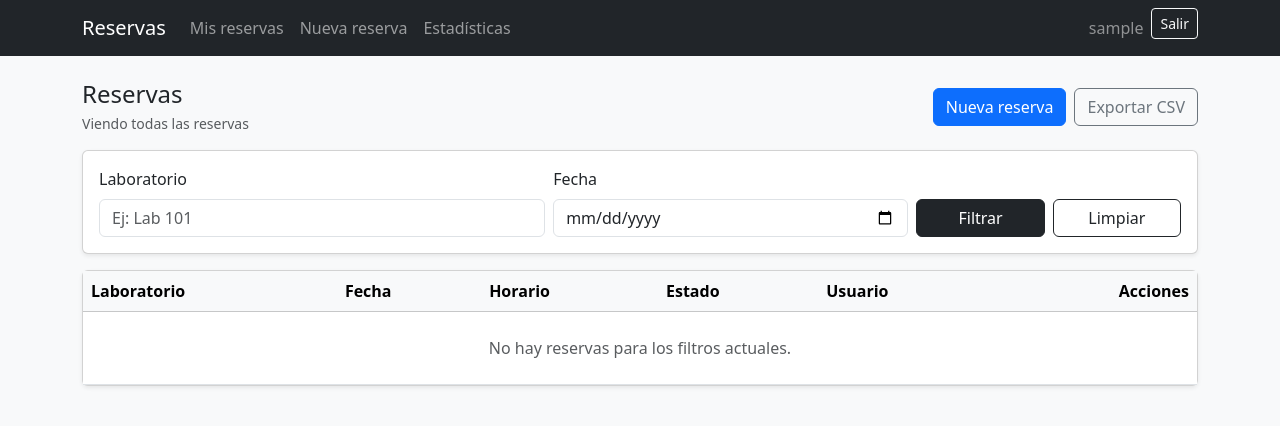
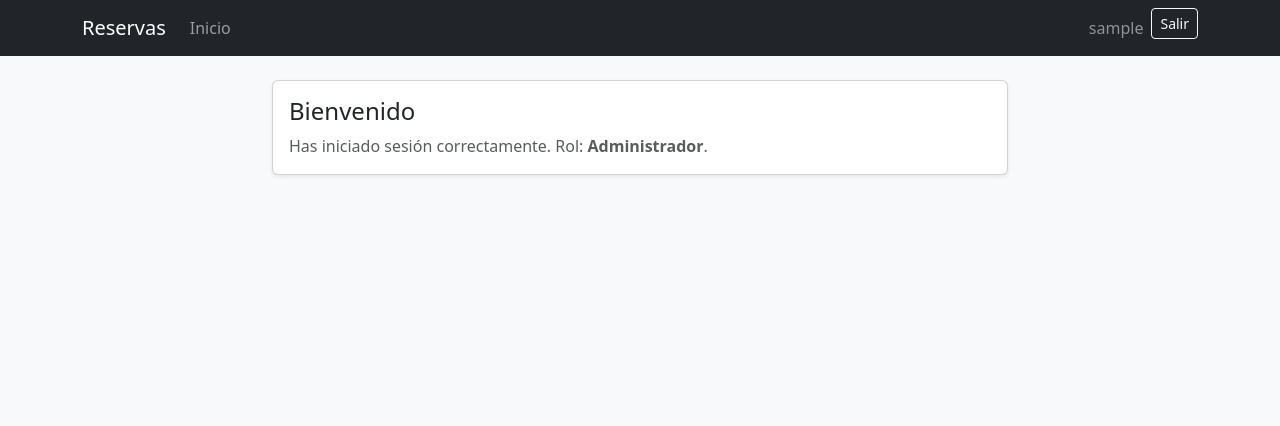
Before and after one commit to jManuel0/Sistema-de-gestion-de-resrvas-de-laboratorio, a Django app: page / in a window 1280 px wide. Shown: the top 426 px of the page. Run offline with Django 5.2, Linux system fonts and the light colour scheme; the visitor is signed in with stand-in values (Sample User, id 1); data that the repository does not hold is empty.

Commit message:
Retirar CRUD de reservas en main
Se elimina el módulo de reservas (vistas/urls/plantillas/formularios) para que el desarrollador 2 lo implemente. Se mantiene autenticación, roles y una vista Home protegida.

Co-authored-by: Cursor <cursoragent@cursor.com>

```diff
--- a/reservas_juanmanuel/urls.py
+++ b/reservas_juanmanuel/urls.py
@@ -7,11 +7,5 @@ app_name = 'reservas'
 urlpatterns = [
     path('login/', views.UsuarioLoginView.as_view(), name='login'),
     path('logout/', views.UsuarioLogoutView.as_view(), name='logout'),
-    path('', views.ReservaListView.as_view(), name='lista'),
-    path('reservas/nueva/', views.ReservaCreateView.as_view(), name='crear'),
-    path('reservas/<int:pk>/editar/', views.ReservaUpdateView.as_view(), name='editar'),
-    path('reservas/<int:pk>/eliminar/', views.ReservaDeleteView.as_view(), name='eliminar'),
-    path('reservas/<int:pk>/estado/', views.ReservaEstadoUpdateView.as_view(), name='cambiar_estado'),
-    path('reportes/reservas.csv', views.ReservaCSVExportView.as_view(), name='csv'),
-    path('estadisticas/', views.EstadisticasView.as_view(), name='estadisticas'),
+    path('', views.HomeView.as_view(), name='home'),
 ]
--- a/reservas_juanmanuel/views.py
+++ b/reservas_juanmanuel/views.py
@@ -1,18 +1,7 @@
-import csv
-from datetime import date
-
 from django.contrib.auth.forms import AuthenticationForm
 from django.contrib.auth.views import LoginView, LogoutView
 from django.contrib.auth.mixins import LoginRequiredMixin, UserPassesTestMixin
-from django.db.models import Count
-from django.http import HttpResponse
-from django.urls import reverse_lazy
-from django.utils.timezone import now
-from django.views import View
-from django.views.generic import CreateView, DeleteView, ListView, TemplateView, UpdateView
-
-from .forms import ReservaEstadoForm, ReservaForm
-from .models import Reserva
+from django.views.generic import TemplateView
 
 
 class BootstrapAuthenticationForm(AuthenticationForm):
@@ -48,142 +37,11 @@ class RolBasicoMixin(UserPassesTestMixin):
         return es_admin(self.request.user) or es_docente(self.request.user)
 
 
-class ReservaQuerysetMixin:
-    def base_queryset(self):
-        qs = Reserva.objects.select_related('usuario')
-        if es_admin(self.request.user):
-            return qs
-        return qs.filter(usuario=self.request.user)
-
-
-class ReservaListView(LoginRequiredMixin, RolBasicoMixin, ReservaQuerysetMixin, ListView):
-    model = Reserva
-    template_name = 'reservas/reserva_list.html'
-    context_object_name = 'reservas'
-    paginate_by = 20
-
-    def get_queryset(self):
-        qs = self.base_queryset()
-        laboratorio = (self.request.GET.get('laboratorio') or '').strip()
-        fecha = (self.request.GET.get('fecha') or '').strip()
-
-        if laboratorio:
-            qs = qs.filter(laboratorio__icontains=laboratorio)
-        if fecha:
-            qs = qs.filter(fecha=fecha)
-
-        return qs
+class HomeView(LoginRequiredMixin, RolBasicoMixin, TemplateView):
+    template_name = 'home.html'
 
     def get_context_data(self, **kwargs):
         ctx = super().get_context_data(**kwargs)
-        ctx['filtro_laboratorio'] = (self.request.GET.get('laboratorio') or '').strip()
-        ctx['filtro_fecha'] = (self.request.GET.get('fecha') or '').strip()
         ctx['es_admin'] = es_admin(self.request.user)
+        ctx['es_docente'] = es_docente(self.request.user)
         return ctx
-
-
-class ReservaCreateView(LoginRequiredMixin, RolBasicoMixin, CreateView):
-    model = Reserva
-    form_class = ReservaForm
-    template_name = 'reservas/reserva_form.html'
-    success_url = reverse_lazy('reservas:lista')
-
-    def form_valid(self, form):
-        form.instance.usuario = self.request.user
-        form.instance.estado = Reserva.Estados.PENDIENTE
-        return super().form_valid(form)
-
-
-class SoloPendientePropietarioMixin(UserPassesTestMixin):
-    def test_func(self):
-        reserva: Reserva = self.get_object()
-        return (
-            reserva.usuario_id == self.request.user.id
-            and reserva.estado == Reserva.Estados.PENDIENTE
-        )
-
-
-class ReservaUpdateView(LoginRequiredMixin, RolBasicoMixin, SoloPendientePropietarioMixin, UpdateView):
-    model = Reserva
-    form_class = ReservaForm
-    template_name = 'reservas/reserva_form.html'
-    success_url = reverse_lazy('reservas:lista')
-
-
-class ReservaDeleteView(LoginRequiredMixin, RolBasicoMixin, SoloPendientePropietarioMixin, DeleteView):
-    model = Reserva
-    template_name = 'reservas/reserva_confirm_delete.html'
-    success_url = reverse_lazy('reservas:lista')
-
-
-class AdminEstadoMixin(UserPassesTestMixin):
-    def test_func(self):
-        return es_admin(self.request.user)
-
-
-class ReservaEstadoUpdateView(LoginRequiredMixin, AdminEstadoMixin, UpdateView):
-    model = Reserva
-    form_class = ReservaEstadoForm
-    template_name = 'reservas/reserva_estado_form.html'
-    success_url = reverse_lazy('reservas:lista')
-
-
-class ReservaCSVExportView(LoginRequiredMixin, RolBasicoMixin, ReservaQuerysetMixin, View):
-    def get(self, request, *args, **kwargs):
-        qs = self.base_queryset()
-        laboratorio = (request.GET.get('laboratorio') or '').strip()
-        fecha = (request.GET.get('fecha') or '').strip()
-        if laboratorio:
-            qs = qs.filter(laboratorio__icontains=laboratorio)
-        if fecha:
-            qs = qs.filter(fecha=fecha)
-
-        response = HttpResponse(content_type='text/csv; charset=utf-8')
-        nombre = f"reservas_{now().date().isoformat()}.csv"
-        response['Content-Disposition'] = f'attachment; filename="{nombre}"'
-
-        writer = csv.writer(response)
-        writer.writerow(
-            [
-                'usuario',
-                'laboratorio',
-                'fecha',
-                'hora_inicio',
-                'hora_fin',
-                'estado',
-                'motivo',
-                'fecha_creacion',
-            ]
-        )
-        for r in qs:
-            writer.writerow(
-                [
-                    r.usuario.get_username(),
-                    r.laboratorio,
-                    r.fecha.isoformat(),
-                    r.hora_inicio.strftime('%H:%M'),
-                    r.hora_fin.strftime('%H:%M'),
-                    r.get_estado_display(),
-                    r.motivo,
-                    r.fecha_creacion.isoformat(sep=' ', timespec='seconds'),
-                ]
-            )
-        return response
-
-
-class EstadisticasView(LoginRequiredMixin, RolBasicoMixin, ReservaQuerysetMixin, TemplateView):
-    template_name = 'reservas/estadisticas.html'
-
-    def get_context_data(self, **kwargs):
-        ctx = super().get_context_data(**kwargs)
-        qs = self.base_queryset()
-
-        hoy = date.today()
-        ctx['total'] = qs.count()
-        ctx['por_estado'] = list(qs.values('estado').annotate(total=Count('id')).order_by('estado'))
-        ctx['por_laboratorio'] = list(
-            qs.values('laboratorio').annotate(total=Count('id')).order_by('-total', 'laboratorio')
-        )
-        ctx['hoy'] = hoy
-        ctx['es_admin'] = es_admin(self.request.user)
-        return ctx
--- a/reservas_laboratorio_juanmanuel/settings.py
+++ b/reservas_laboratorio_juanmanuel/settings.py
@@ -120,5 +120,5 @@ STATIC_URL = 'static/'
 DEFAULT_AUTO_FIELD = 'django.db.models.BigAutoField'
 
 LOGIN_URL = 'reservas:login'
-LOGIN_REDIRECT_URL = 'reservas:lista'
+LOGIN_REDIRECT_URL = 'reservas:home'
 LOGOUT_REDIRECT_URL = 'reservas:login'
--- a/templates/base.html
+++ b/templates/base.html
@@ -14,7 +14,7 @@
   <body class="bg-light">
     <nav class="navbar navbar-expand-lg navbar-dark bg-dark">
       <div class="container">
-        <a class="navbar-brand" href="{% url 'reservas:lista' %}">Reservas</a>
+        <a class="navbar-brand" href="{% url 'reservas:home' %}">Reservas</a>
         <button
           class="navbar-toggler"
           type="button"
@@ -30,13 +30,7 @@
         <div class="collapse navbar-collapse" id="nav">
           <ul class="navbar-nav me-auto mb-2 mb-lg-0">
             <li class="nav-item">
-              <a class="nav-link" href="{% url 'reservas:lista' %}">Mis reservas</a>
-            </li>
-            <li class="nav-item">
-              <a class="nav-link" href="{% url 'reservas:crear' %}">Nueva reserva</a>
-            </li>
-            <li class="nav-item">
-              <a class="nav-link" href="{% url 'reservas:estadisticas' %}">Estadísticas</a>
+              <a class="nav-link" href="{% url 'reservas:home' %}">Inicio</a>
             </li>
           </ul>
 
--- /dev/null
+++ b/templates/home.html
@@ -0,0 +1,18 @@
+{% extends "base.html" %}
+{% block title %}Inicio{% endblock %}
+
+{% block content %}
+  <div class="row justify-content-center">
+    <div class="col-12 col-lg-8">
+      <div class="card shadow-sm">
+        <div class="card-body">
+          <h1 class="h4 mb-2">Bienvenido</h1>
+          <p class="text-muted mb-0">
+            Has iniciado sesión correctamente.
+            {% if es_admin %}Rol: <b>Administrador</b>.{% elif es_docente %}Rol: <b>Docente</b>.{% endif %}
+          </p>
+        </div>
+      </div>
+    </div>
+  </div>
+{% endblock %}
--- a/templates/reservas/reserva_list.html
+++ /dev/null
@@ -1,119 +0,0 @@
-{% extends "base.html" %}
-{% block title %}Reservas{% endblock %}
-
-{% block content %}
-  <div class="d-flex align-items-center justify-content-between gap-3 flex-wrap mb-3">
-    <div>
-      <h1 class="h4 mb-1">Reservas</h1>
-      <div class="text-muted small">
-        {% if es_admin %}Viendo todas las reservas{% else %}Viendo tus reservas{% endif %}
-      </div>
-    </div>
-
-    <div class="d-flex gap-2">
-      <a class="btn btn-primary" href="{% url 'reservas:crear' %}">Nueva reserva</a>
-      <a
-        class="btn btn-outline-secondary"
-        href="{% url 'reservas:csv' %}?laboratorio={{ filtro_laboratorio|urlencode }}&fecha={{ filtro_fecha|urlencode }}"
-      >
-        Exportar CSV
-      </a>
-    </div>
-  </div>
-
-  <form class="card card-body shadow-sm mb-3" method="get">
-    <div class="row g-2 align-items-end">
-      <div class="col-12 col-md-5">
-        <label class="form-label">Laboratorio</label>
-        <input class="form-control" name="laboratorio" value="{{ filtro_laboratorio }}" placeholder="Ej: Lab 101" />
-      </div>
-      <div class="col-12 col-md-4">
-        <label class="form-label">Fecha</label>
-        <input class="form-control" type="date" name="fecha" value="{{ filtro_fecha }}" />
-      </div>
-      <div class="col-12 col-md-3 d-flex gap-2">
-        <button class="btn btn-dark w-100" type="submit">Filtrar</button>
-        <a class="btn btn-outline-dark w-100" href="{% url 'reservas:lista' %}">Limpiar</a>
-      </div>
-    </div>
-  </form>
-
-  <div class="card shadow-sm">
-    <div class="table-responsive">
-      <table class="table table-hover align-middle mb-0">
-        <thead class="table-light">
-          <tr>
-            <th>Laboratorio</th>
-            <th>Fecha</th>
-            <th>Horario</th>
-            <th>Estado</th>
-            {% if es_admin %}<th>Usuario</th>{% endif %}
-            <th class="text-end">Acciones</th>
-          </tr>
-        </thead>
-        <tbody>
-          {% for r in reservas %}
-            <tr>
-              <td class="fw-semibold">{{ r.laboratorio }}</td>
-              <td>{{ r.fecha }}</td>
-              <td>{{ r.hora_inicio }} - {{ r.hora_fin }}</td>
-              <td>
-                {% if r.estado == 'pendiente' %}
-                  <span class="badge text-bg-warning">Pendiente</span>
-                {% elif r.estado == 'aprobada' %}
-                  <span class="badge text-bg-success">Aprobada</span>
-                {% else %}
-                  <span class="badge text-bg-danger">Rechazada</span>
-                {% endif %}
-              </td>
-              {% if es_admin %}<td>{{ r.usuario.get_username }}</td>{% endif %}
-              <td class="text-end">
-                <div class="btn-group btn-group-sm" role="group" aria-label="acciones">
-                  {% if r.estado == 'pendiente' and r.usuario_id == user.id %}
-                    <a class="btn btn-outline-primary" href="{% url 'reservas:editar' r.pk %}">Editar</a>
-                    <a class="btn btn-outline-danger" href="{% url 'reservas:eliminar' r.pk %}">Cancelar</a>
-                  {% endif %}
-                  {% if es_admin %}
-                    <a class="btn btn-outline-dark" href="{% url 'reservas:cambiar_estado' r.pk %}">
-                      Aprobar/Rechazar
-                    </a>
-                  {% endif %}
-                </div>
-              </td>
-            </tr>
-          {% empty %}
-            <tr>
-              <td colspan="{% if es_admin %}6{% else %}5{% endif %}" class="text-center text-muted py-4">
-                No hay reservas para los filtros actuales.
-              </td>
-            </tr>
-          {% endfor %}
-        </tbody>
-      </table>
-    </div>
-  </div>
-
-  {% if is_paginated %}
-    <nav class="mt-3">
-      <ul class="pagination">
-        {% if page_obj.has_previous %}
-          <li class="page-item">
-            <a class="page-link" href="?page={{ page_obj.previous_page_number }}&laboratorio={{ filtro_laboratorio|urlencode }}&fecha={{ filtro_fecha|urlencode }}">
-              Anterior
-            </a>
-          </li>
-        {% endif %}
-        <li class="page-item disabled">
-          <span class="page-link">Página {{ page_obj.number }} de {{ page_obj.paginator.num_pages }}</span>
-        </li>
-        {% if page_obj.has_next %}
-          <li class="page-item">
-            <a class="page-link" href="?page={{ page_obj.next_page_number }}&laboratorio={{ filtro_laboratorio|urlencode }}&fecha={{ filtro_fecha|urlencode }}">
-              Siguiente
-            </a>
-          </li>
-        {% endif %}
-      </ul>
-    </nav>
-  {% endif %}
-{% endblock %}
```
Also changed, not shown: reservas_juanmanuel/forms.py (deleted, +0 -34 lines), templates/reservas/estadisticas.html (deleted, +0 -75 lines), templates/reservas/reserva_confirm_delete.html (deleted, +0 -26 lines), templates/reservas/reserva_estado_form.html (deleted, +0 -44 lines), templates/reservas/reserva_form.html (deleted, +0 -58 lines).
